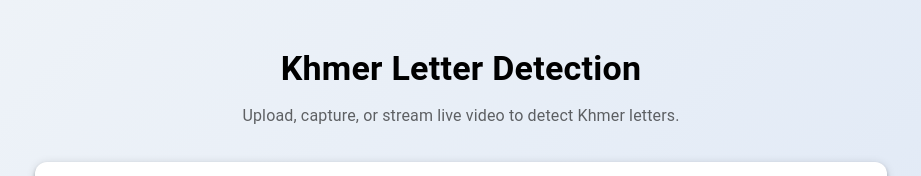
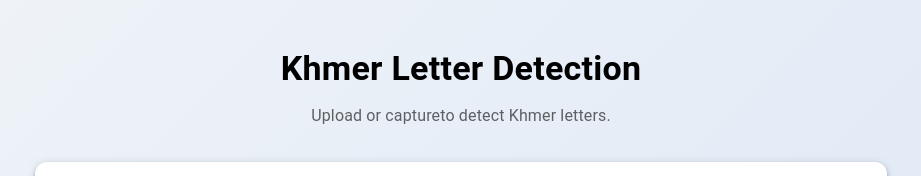
Before and after one commit to Neang-Rothmny/tgi_devop, a React (Create React App) app in the folder frontend/: page / in a window 1280 px wide. Shown: the top 176 px of the page, without its empty margins (179-1100 px from the left). Built offline with nearby package versions, Linux system fonts and the light colour scheme.

Commit message:
change title

```diff
--- a/frontend/src/pages/Home.js
+++ b/frontend/src/pages/Home.js
@@ -95,7 +95,7 @@ function Home() {
             Khmer Letter Detection
           </Typography>
           <Typography variant="subtitle1" color="text.secondary">
-            Upload, capture, or stream live video to detect Khmer letters.
+            Upload or captureto detect Khmer letters.
           </Typography>
         </Box>
 
```
